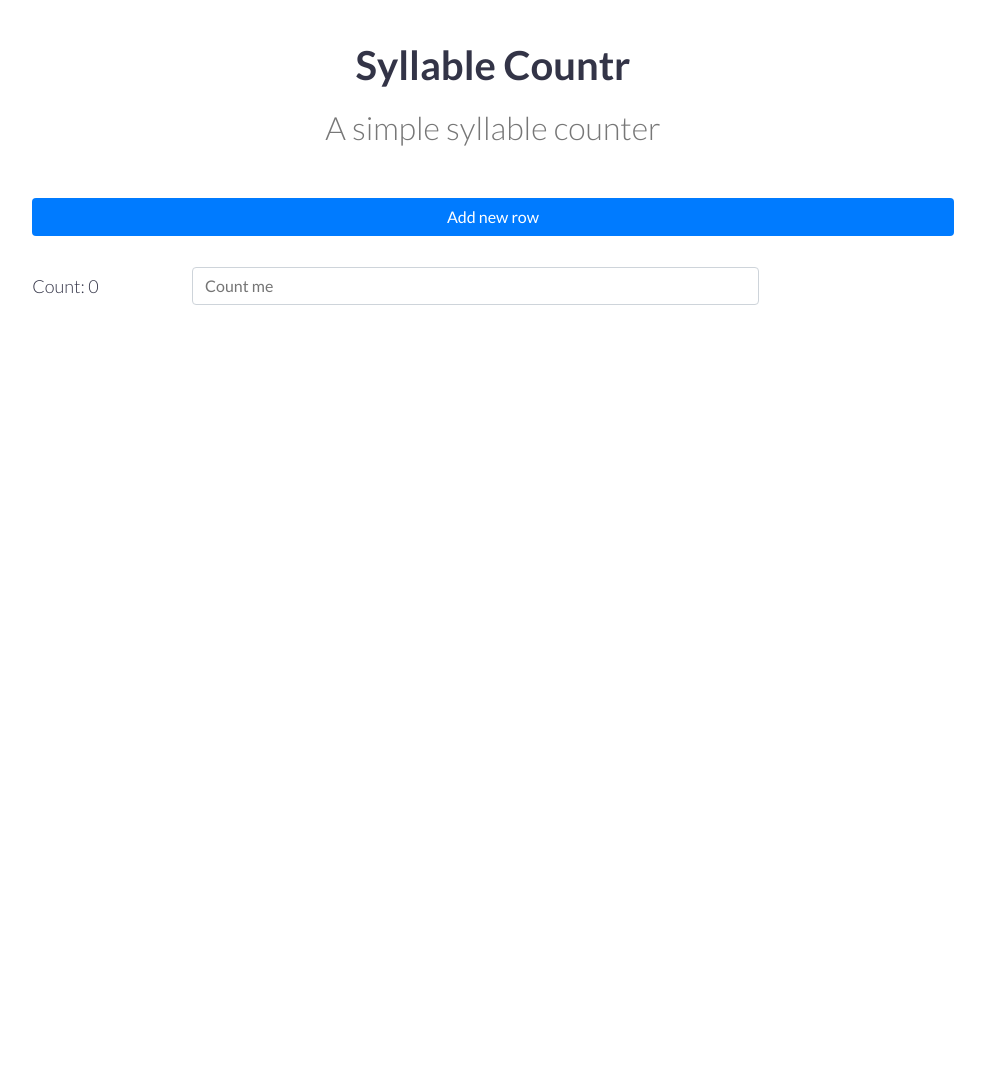
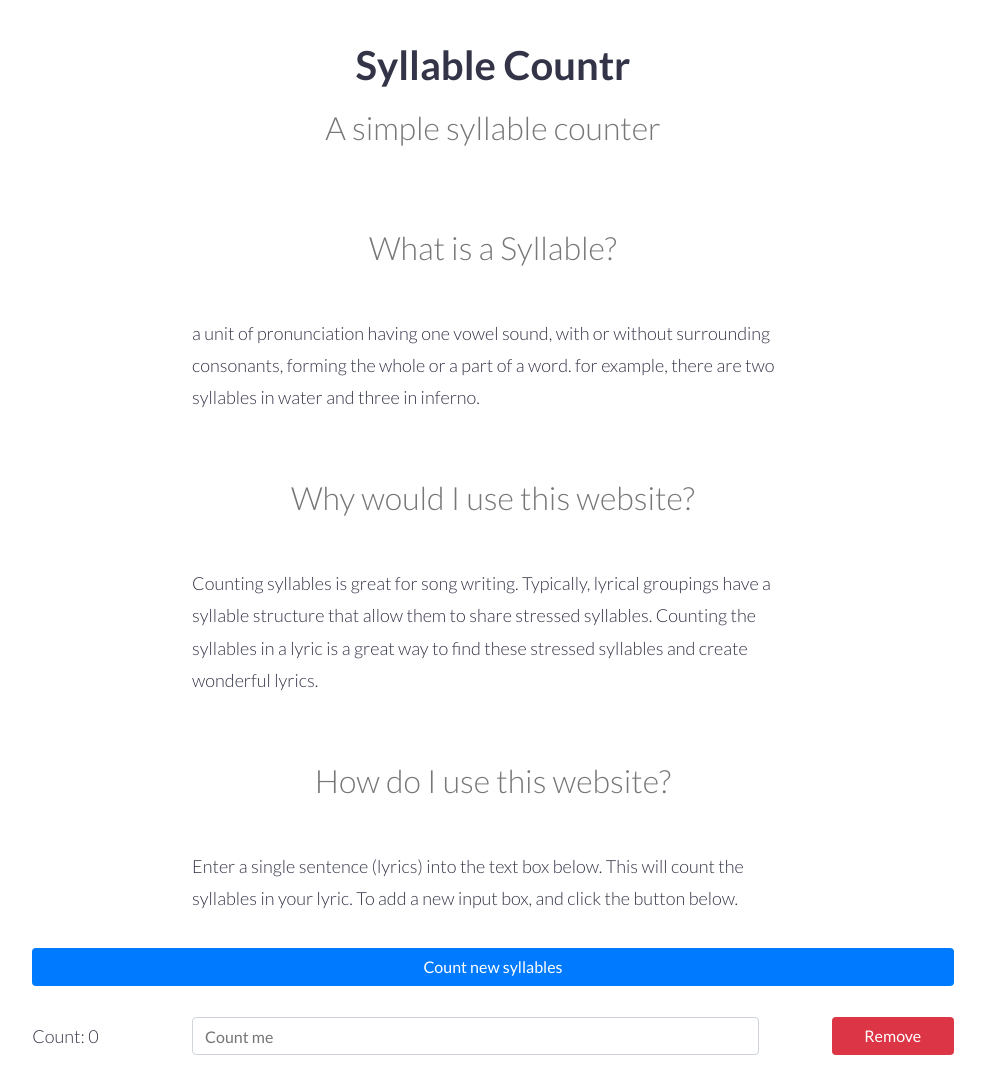
Before and after one commit to Gwash3189/syllablecountr, a website: page index.html in a window 1280 px wide. Shown: the whole page, without its empty margins (147-1132 px from the left). Before the commit the page ends 800 px from the top, so only its background shows below. Drawn offline with nearby package versions, Linux system fonts and the light colour scheme.

Commit message:
feat: add remove button & add descriptions

```diff
--- a/bundle.js
+++ b/bundle.js
@@ -1731,17 +1731,31 @@
 	  }
 	}
 
+	let nextId = 1;
+
+	const incrementId = () => nextId = nextId + 1;
+	const assignId = (newArea) => newArea
+		.querySelector('[data-id]')
+		.setAttribute('data-id', nextId);
+
 	const setUpNewTemplate = (template) => {
 		const appArea = document.getElementById('app');
 		const newArea = template.content.cloneNode(true);
 		const counterDiv = newArea.querySelector('[data-count]');
-		assignEventHandlers(newArea, counterDiv);
+
+		assignId(newArea);
+		assignEventHandlers(newArea, counterDiv, nextId);
 		appArea.append(newArea);
+		incrementId();
 	};
 
-	const assignEventHandlers = (newArea, countDiv) => {
+	const assignEventHandlers = (newArea, countDiv, areaId) => {
 		newArea.querySelector('input').onkeyup = (event) => {
 			countDiv.innerText = `Count: ${syllable_1(event.target.value)}`;
+		};
+
+		newArea.querySelector('button').onclick = () => {
+			document.querySelector(`[data-id="${areaId}"]`).remove();
 		};
 	};
 
--- a/index.html
+++ b/index.html
@@ -23,23 +23,65 @@
 			<div class="col-3"></div>
 		</div>
 		<div class="row">
+			<div class="col-2"></div>
+			<div class="col-8">
+				<h2 class="font-light text center subheading">
+					What is a Syllable?
+				</h2>
+				<p class="font-light">
+					a unit of pronunciation having one vowel sound, with or without surrounding consonants, forming the whole or a part of a word.
+					for example, there are two syllables in water and three in inferno.
+				</p>
+			</div>
+			<div class="col-2"></div>
+		</div>
+		<div class="row">
+			<div class="col-2"></div>
+			<div class="col-8">
+				<h2 class="font-light text center subheading">
+					Why would I use this website?
+				</h2>
+				<p class="font-light">
+					Counting syllables is great for song writing.
+					Typically, lyrical groupings have a syllable structure that allow them to share stressed syllables.
+					Counting the syllables in a lyric is a great way to find these stressed syllables and create wonderful lyrics.
+				</p>
+			</div>
+			<div class="col-2"></div>
+		</div>
+		<div class="row">
+			<div class="col-2"></div>
+			<div class="col-8">
+				<h2 class="font-light text heading subheading">
+					How do I use this website?
+				</h2>
+				<p class="font-light">
+					Enter a single sentence (lyrics) into the text box below. This will count the syllables in your lyric.
+					To add a new input box, and click the button below.
+				</p>
+			</div>
+			<div class="col-2"></div>
+		</div>
+		<div class="row">
 			<div class="col-12">
 				<button class="button">
-					Add new row
+					Count new syllables
 				</button>
 			</div>
 		</div>
 		<div id="app"></div>
 		<template>
-			<div>
+			<div data-id>
 				<div class="row">
 					<div class="col-2">
 						<p data-count>Count: 0</p>
 					</div>
-						<div class="col-8">
-							<input class="input"  class="text" placeholder="Count me"></input>
-						</div>
-						<div class="col-2"></div>
+					<div class="col-8">
+						<input class="input"  class="text" placeholder="Count me"></input>
+					</div>
+					<div class="col-2">
+						<button class="button remove-lyric-button">Remove</button>
+					</div>
 				</div>
 		</template>
 	</div>
@@ -81,6 +123,11 @@
 			outline: none;
 		}
 
+		.remove-lyric-button {
+			background-color: #dc3545;
+			margin-top: 15px;
+		}
+
 		.input {
 			background-color: #fff;
 			border-radius: 4px;
```
Also changed, not shown: src/main.js (+16 -2 lines), 1 other file.
